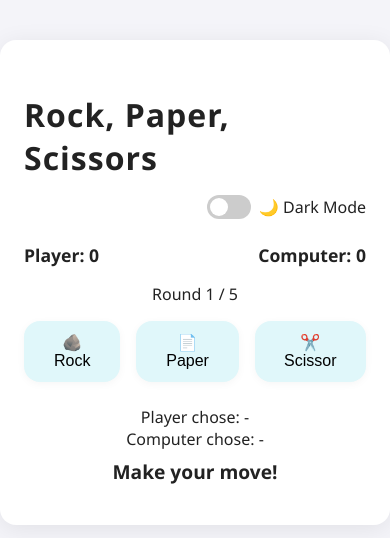
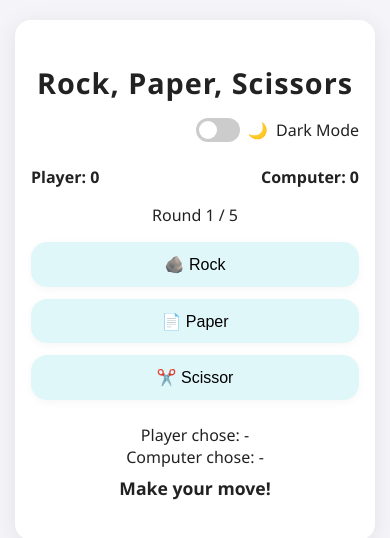
Before and after one commit to aaditya-singh-21/Odin-Rock-Paper-Scissor, a plain HTML site: page index.html in a window 390 px wide. Drawn offline with Linux system fonts and the light colour scheme.

Commit message:
Made the website responsive

```diff
--- a/style.css
+++ b/style.css
@@ -82,6 +82,11 @@ h1 {
     margin-top: 0.5rem;
 }
 
+#mode-label .icon {
+    margin-right: 4px;
+    vertical-align: text-bottom;
+}
+
 /* Toggle Switch */
 .mode-toggle {
     display: flex;
@@ -136,3 +141,34 @@ body.dark {
     --button-bg: #263238;
     --button-hover: #37474f;
 }
+
+/* Responsive Design */
+@media (max-width: 480px) {
+    .container {
+        margin: 20px 15px;
+        padding: 1.5rem 1rem;
+    }
+
+    h1 {
+        font-size: 1.8rem;
+    }
+
+    .scoreboard {
+        font-size: 1rem;
+    }
+
+    .choices {
+        flex-direction: column;
+        align-items: stretch; /* Makes buttons full-width */
+        width: 100%;
+        gap: 0.75rem;
+    }
+
+    .choice-btn {
+        padding: 0.8rem;
+    }
+
+    #result-message {
+        font-size: 1.1rem;
+    }
+}
```
